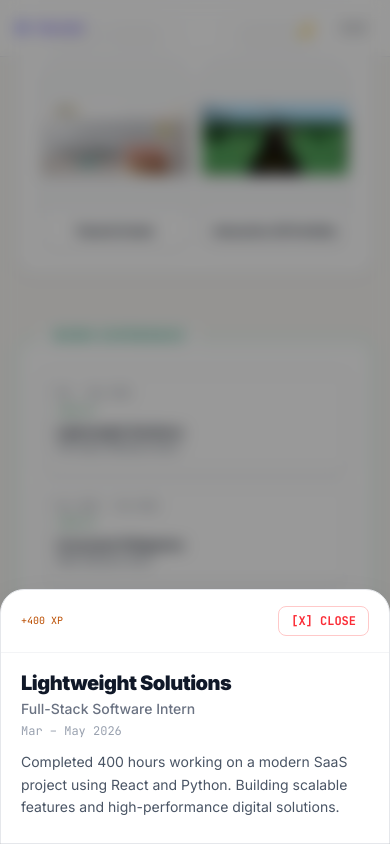
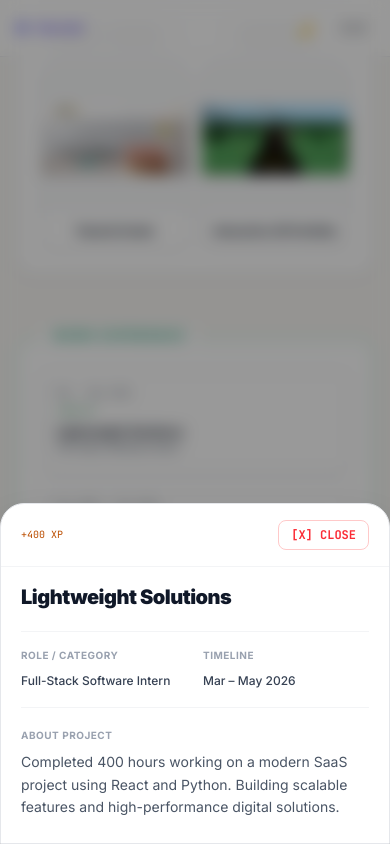
Before and after one commit to Hannahjamilla/hannahperalta-portfolio, a React (Vite) app: page / in a window 390 px wide. Both pictures are taken after a click on the element 195 px from the left and 2799 px from the top of the page. Shown: the part 2377-3221 px from the top of the page. Built offline with nearby package versions, Linux system fonts and the light colour scheme.

Commit message:
feat: restructure mobile detail modal to display comprehensive information sections

```diff
--- a/src/application.tsx
+++ b/src/application.tsx
@@ -216,24 +216,44 @@ function DetailModal({ data, onClose }: { data: DetailData; onClose: () => void
             </div>
           )}
 
-          {/* Info */}
-          <div className="px-5 pt-4 pb-6 space-y-3">
+          <div className="px-5 pt-4 pb-6 space-y-5">
             <div>
               <h2 className={`text-xl md:text-2xl lg:text-3xl font-black tracking-tight ${t(dark, 'text-white', 'text-gray-900')}`}>{data.title}</h2>
-              {data.subtitle && <p className={`text-sm md:text-base font-medium mt-0.5 md:mt-1 ${t(dark, 'text-gray-400', 'text-gray-500')}`}>{data.subtitle}</p>}
-              {data.period && <p className={`text-xs font-mono mt-1 ${t(dark, 'text-gray-500', 'text-gray-400')}`}>{data.period}</p>}
-              {data.date && <p className={`text-xs font-mono mt-1 ${t(dark, 'text-gray-500', 'text-gray-400')}`}>Unlocked: {data.date}</p>}
+              {data.date && <p className={`text-xs font-mono mt-1.5 ${t(dark, 'text-gray-500', 'text-gray-400')}`}>Unlocked: {data.date}</p>}
             </div>
 
+            {(data.subtitle || data.period) && (
+              <div className={`grid grid-cols-2 gap-4 py-4 border-y ${t(dark, 'border-white/10', 'border-gray-100')}`}>
+                {data.subtitle && (
+                  <div>
+                    <span className={`block text-[10px] font-bold tracking-wider mb-1 ${t(dark, 'text-gray-500', 'text-gray-400')}`}>ROLE / CATEGORY</span>
+                    <span className={`text-xs md:text-sm font-medium ${t(dark, 'text-gray-300', 'text-gray-700')}`}>{data.subtitle}</span>
+                  </div>
+                )}
+                {data.period && (
+                  <div>
+                    <span className={`block text-[10px] font-bold tracking-wider mb-1 ${t(dark, 'text-gray-500', 'text-gray-400')}`}>TIMELINE</span>
+                    <span className={`text-xs md:text-sm font-medium ${t(dark, 'text-gray-300', 'text-gray-700')}`}>{data.period}</span>
+                  </div>
+                )}
+              </div>
+            )}
+
             {data.desc && (
-              <p className={`text-sm md:text-base leading-relaxed ${t(dark, 'text-gray-400', 'text-gray-600')}`}>{data.desc}</p>
+              <div>
+                <span className={`block text-[10px] font-bold tracking-wider mb-2 ${t(dark, 'text-gray-500', 'text-gray-400')}`}>ABOUT PROJECT</span>
+                <p className={`text-sm md:text-base leading-relaxed ${t(dark, 'text-gray-400', 'text-gray-600')}`}>{data.desc}</p>
+              </div>
             )}
 
             {data.tags && data.tags.length > 0 && (
-              <div className="flex flex-wrap gap-2">
-                {data.tags.map(tg => (
-                  <span key={tg} className={`px-2.5 py-1 rounded-lg text-xs font-mono ${t(dark, 'bg-white/5 border border-white/10 text-gray-400', 'bg-gray-100 border border-gray-200 text-gray-600')}`}>{tg}</span>
-                ))}
+              <div>
+                <span className={`block text-[10px] font-bold tracking-wider mb-2 ${t(dark, 'text-gray-500', 'text-gray-400')}`}>TECHNOLOGIES & SKILLS</span>
+                <div className="flex flex-wrap gap-2">
+                  {data.tags.map(tg => (
+                    <span key={tg} className={`px-2.5 py-1 rounded-lg text-xs font-mono ${t(dark, 'bg-white/5 border border-white/10 text-gray-400', 'bg-gray-100 border border-gray-200 text-gray-600')}`}>{tg}</span>
+                  ))}
+                </div>
               </div>
             )}
 
```
